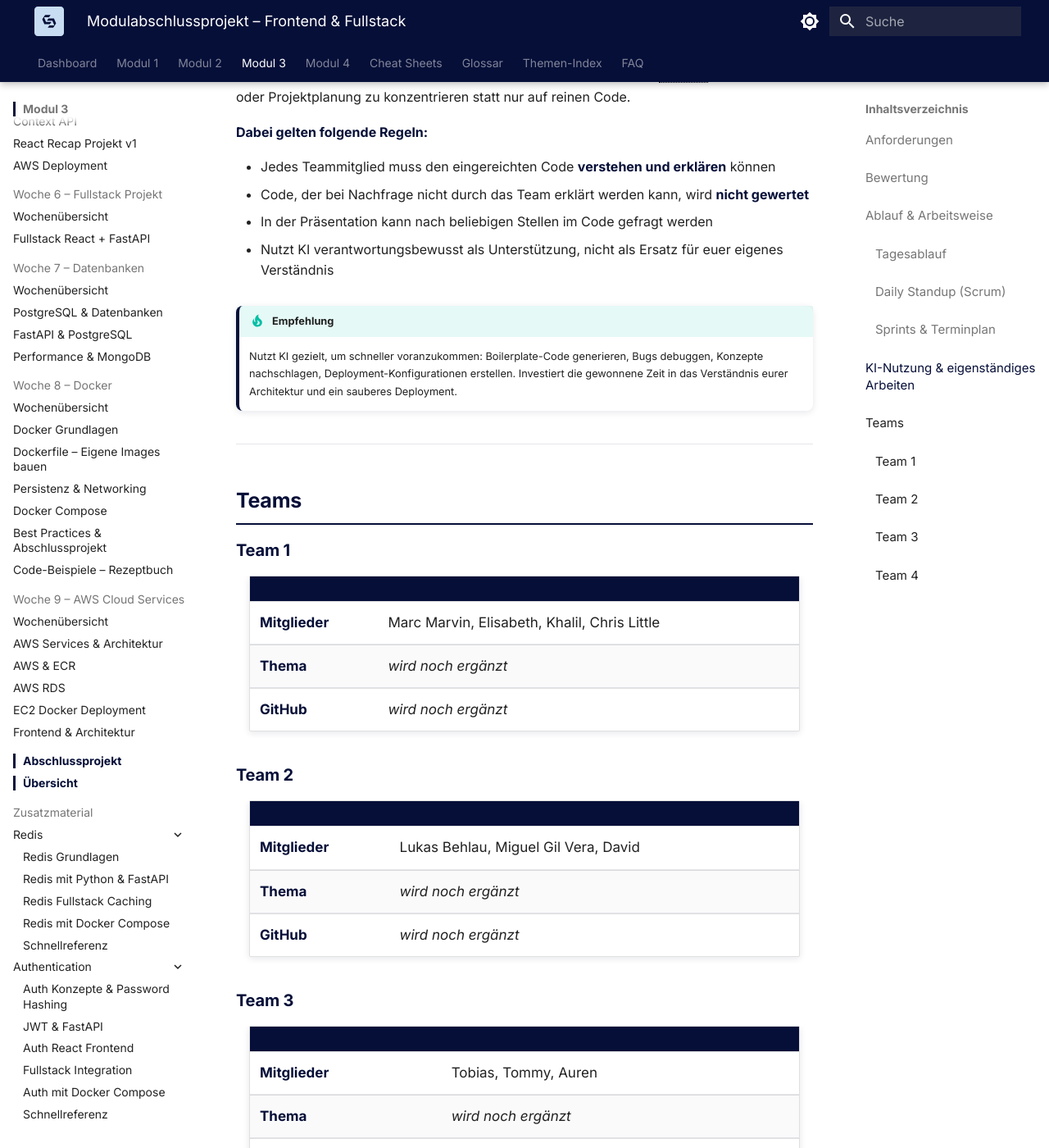
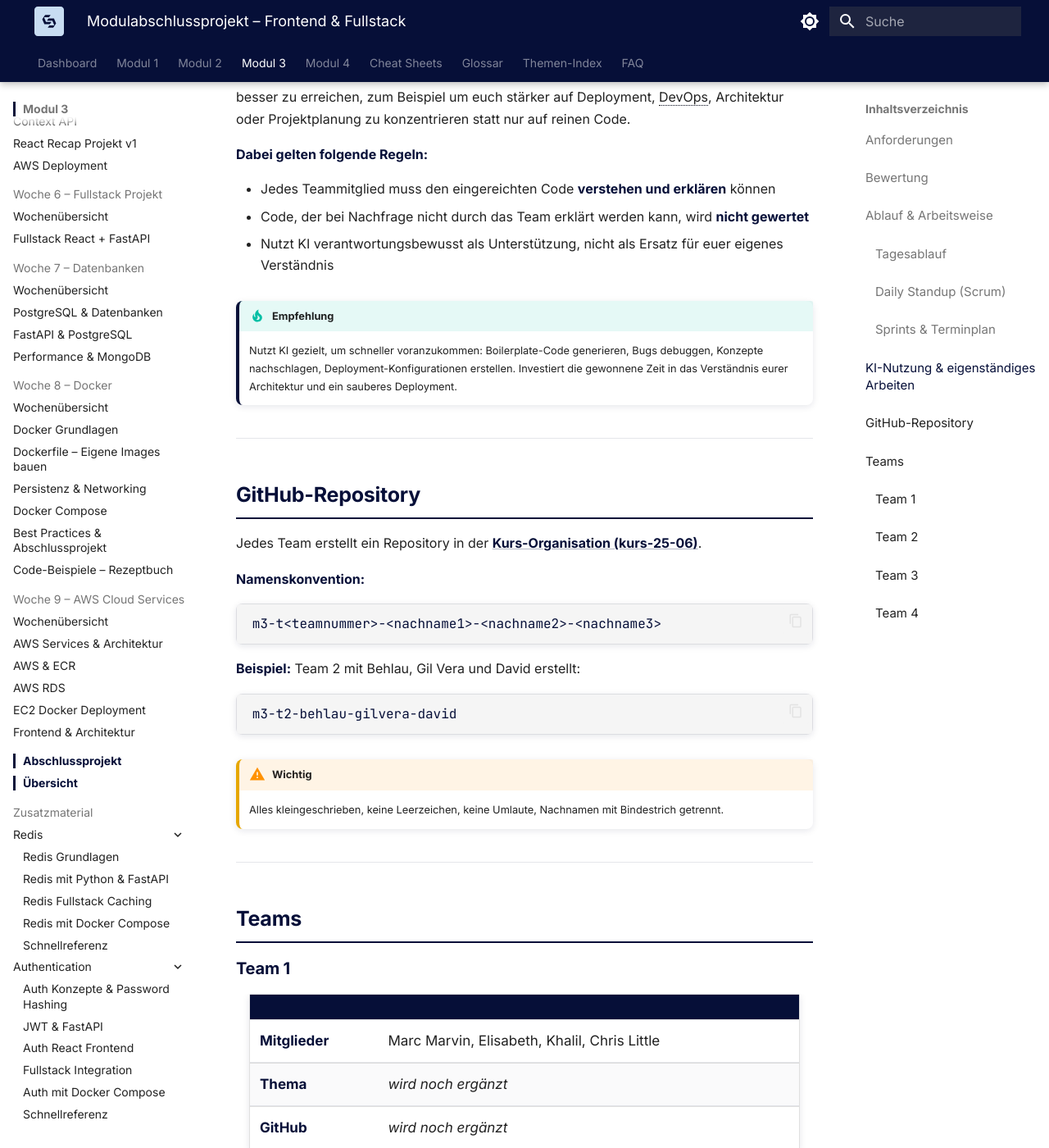
Before and after one commit to JacobMenge/kurs-25-06, an MkDocs documentation site: the page built from docs/modul-3/abschlussprojekt/uebersicht.md, in a window 1280 px wide and 1400 px high, scrolled down 2301 px. Shown: the whole window at 82% size. Built offline with MkDocs 1.6.1 and Material for MkDocs 9.7.7, drawn with Linux system fonts in a browser that asks for light colours; some of the changed text lies outside the part shown.

Commit message:
Abschlussprojekt: GitHub-Orga + Repo-Namenskonvention, KI-Regel gekuerzt
Co-Authored-By: Claude Opus 4.6 <noreply@anthropic.com>

````diff
--- a/docs/modul-3/abschlussprojekt/uebersicht.md
+++ b/docs/modul-3/abschlussprojekt/uebersicht.md
@@ -16,7 +16,7 @@ In den letzten drei Wochen von Modul 3 (Woche 10 bis 12) entwickelt ihr in **Tea
 | **Backend** | FastAPI mit Python, REST-API mit CRUD-Endpunkten | [Woche 6](../woche-6/wochenprojekt-fullstack-react-fastapi.md) |
 | **Datenbank** | Mindestens eine relationale Datenbank (PostgreSQL empfohlen) | [Woche 7](../woche-7/uebung-28.1-datenbanken.md) |
 | **Deployment** | Anwendung auf einer EC2-Instanz erreichbar (Mindestziel), Docker empfohlen | [Woche 8](../woche-8/uebung-29.1-docker-grundlagen-mental-model.md), [Woche 9](../woche-9/uebersicht.md) |
-| **Versionskontrolle** | Gemeinsames GitHub-Repository | |
+| **Versionskontrolle** | Gemeinsames GitHub-Repository in der [Kurs-Organisation](https://github.com/kurs-25-06) | |
 | **Teamarbeit** | Scrum-ähnliche Arbeitsweise mit Daily Standups | |
 
 ---
@@ -65,11 +65,31 @@ KI-Tools (z.B. ChatGPT, Claude, Copilot) sind im Abschlussprojekt **nicht nur er
 
 - Jedes Teammitglied muss den eingereichten Code **verstehen und erklären** können
 - Code, der bei Nachfrage nicht durch das Team erklärt werden kann, wird **nicht gewertet**
-- In der Präsentation kann nach beliebigen Stellen im Code gefragt werden
 - Nutzt KI verantwortungsbewusst als Unterstützung, nicht als Ersatz für euer eigenes Verständnis
 
 !!! tip "Empfehlung"
     Nutzt KI gezielt, um schneller voranzukommen: Boilerplate-Code generieren, Bugs debuggen, Konzepte nachschlagen, Deployment-Konfigurationen erstellen. Investiert die gewonnene Zeit in das Verständnis eurer Architektur und ein sauberes Deployment.
+
+---
+
+## GitHub-Repository
+
+Jedes Team erstellt ein Repository in der **[Kurs-Organisation (kurs-25-06)](https://github.com/kurs-25-06)**.
+
+**Namenskonvention:**
+
+```
+m3-t<teamnummer>-<nachname1>-<nachname2>-<nachname3>
+```
+
+**Beispiel:** Team 2 mit Behlau, Gil Vera und David erstellt:
+
+```
+m3-t2-behlau-gilvera-david
+```
+
+!!! warning "Wichtig"
+    Alles kleingeschrieben, keine Leerzeichen, keine Umlaute, Nachnamen mit Bindestrich getrennt.
 
 ---
 
````
